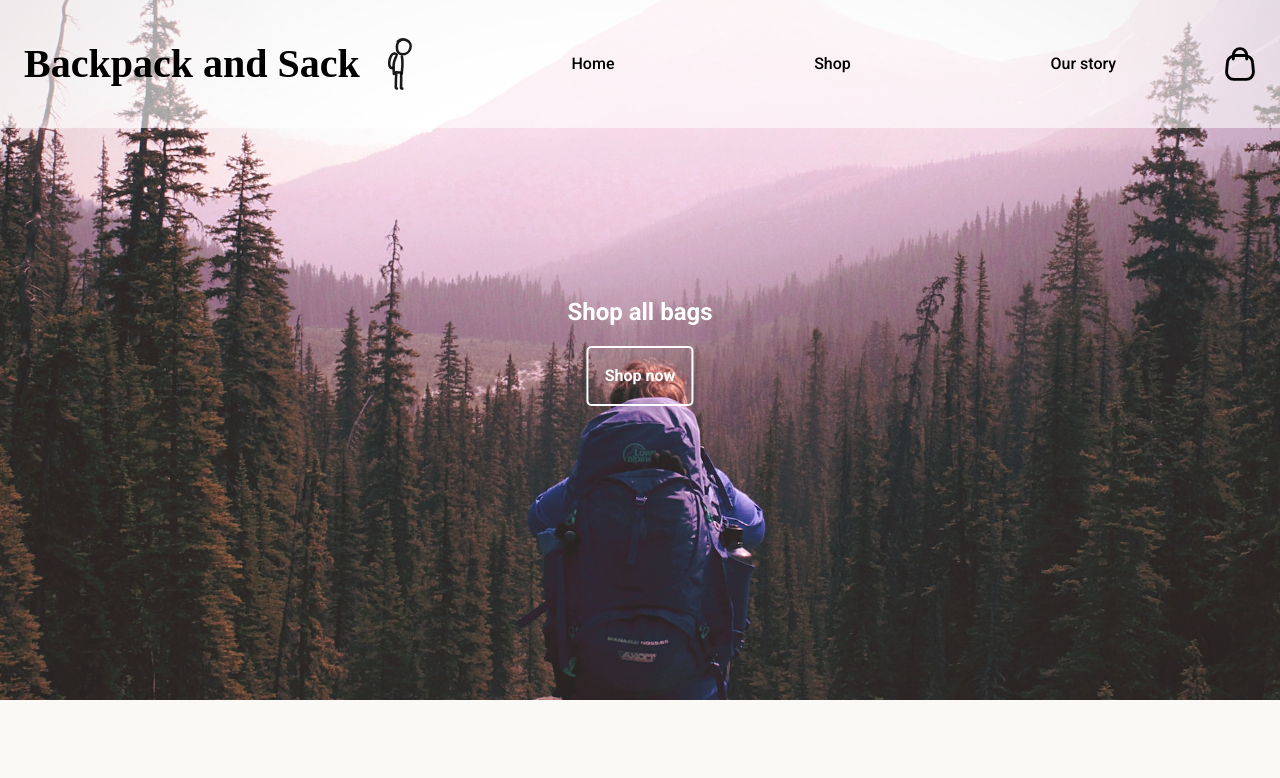
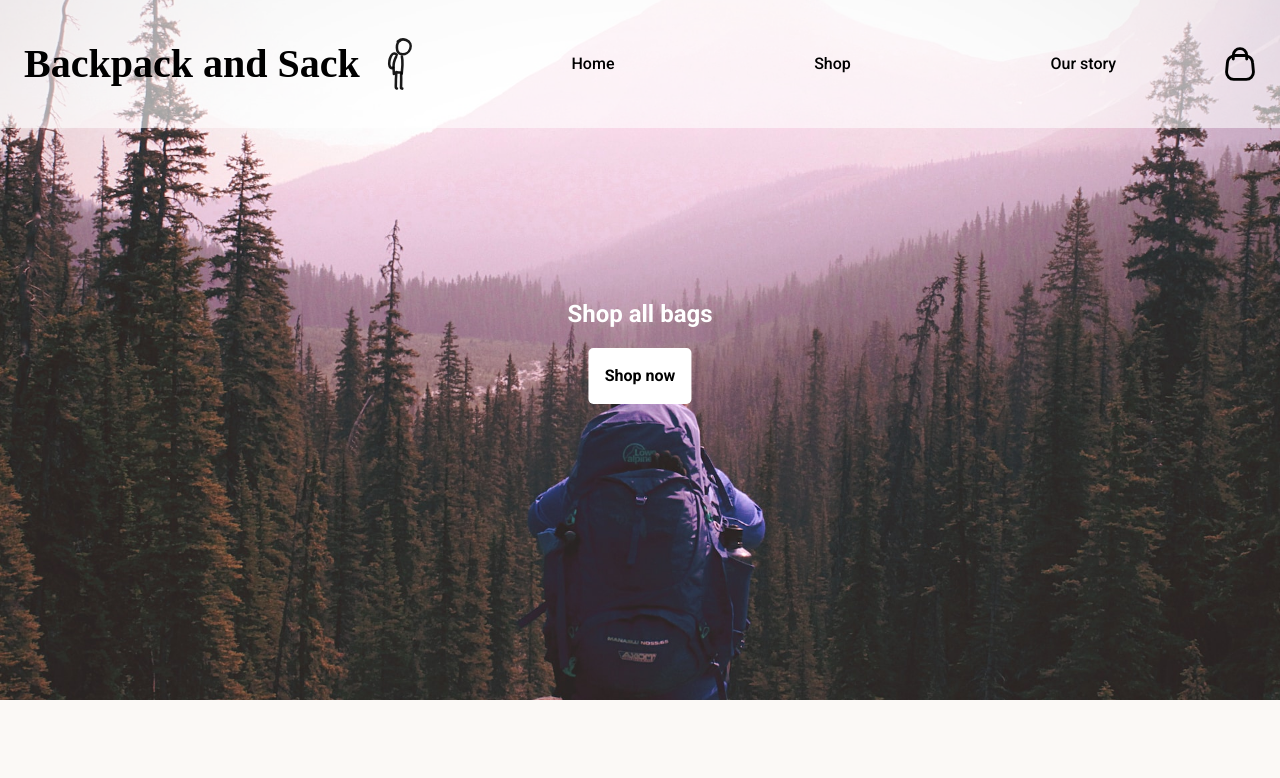
Before and after one commit to dave-forbes/shopping-cart, a React (Vite) app in the folder shopping-cart/: page / in a window 1280 px wide. Shown: the top 778 px of the page. Built offline with nearby package versions, Linux system fonts and the light colour scheme; a web font is replaced by a local one.

Commit message:
removed hover styles from call to action button

```diff
--- a/shopping-cart/src/components/Hero/Hero.module.css
+++ b/shopping-cart/src/components/Hero/Hero.module.css
@@ -19,16 +19,11 @@
 }
 
 .callToAction a {
-  background-color: transparent;
-  border: 2px solid white;
+  background-color: rgb(255, 255, 255);
+  color: black;
   padding: 1rem;
-  color: white;
   border-radius: 5px;
   cursor: pointer;
   font-weight: 600;
   text-decoration: none;
 }
-.callToAction a:hover {
-  background-color: rgb(255, 255, 255);
-  color: black
-}
```
